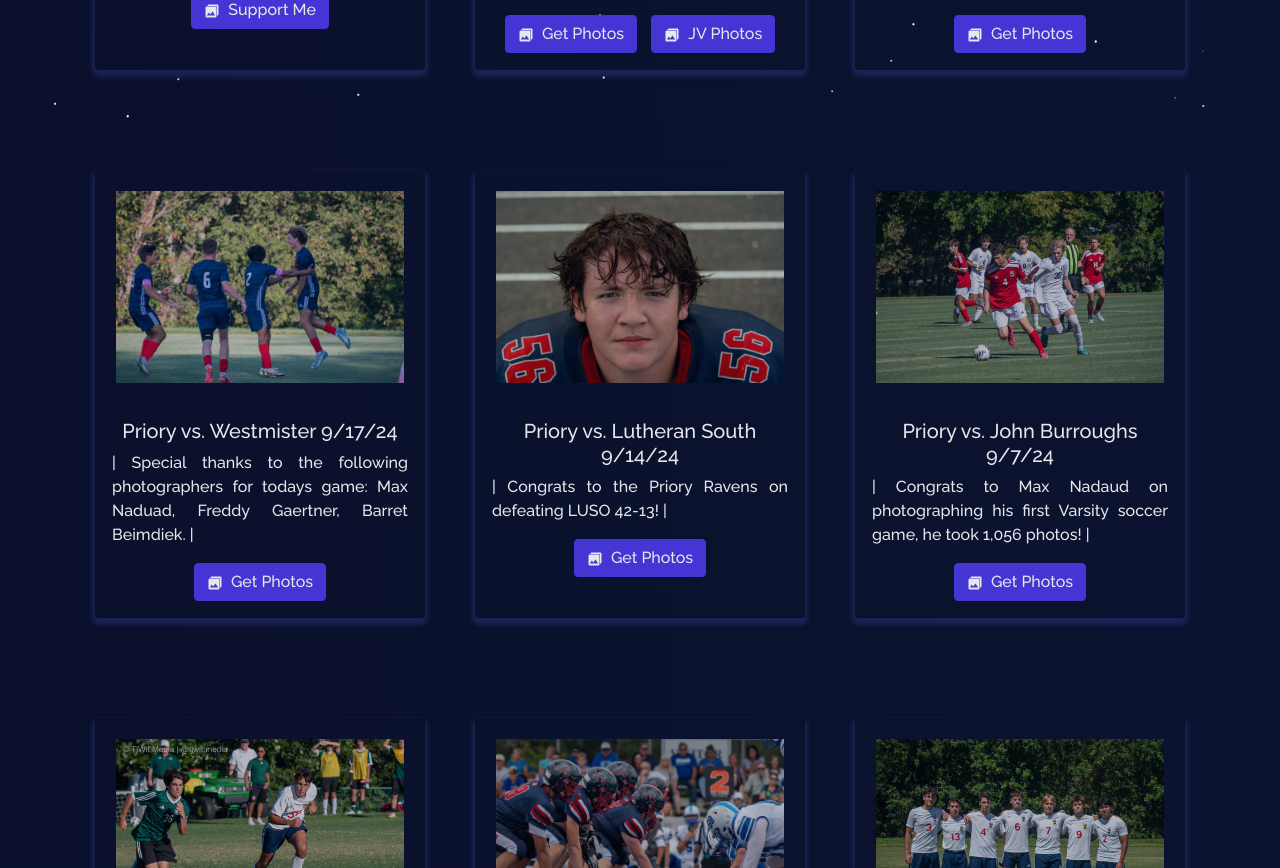
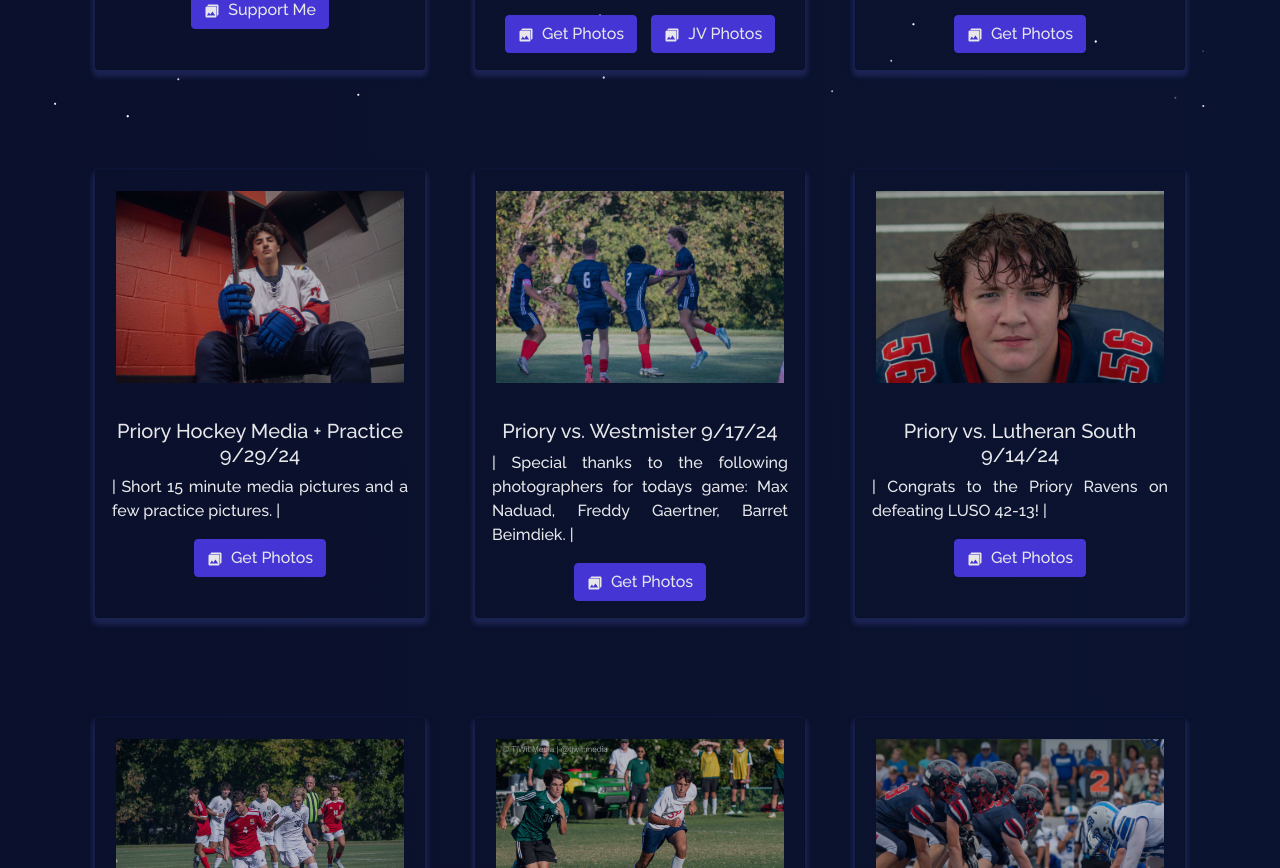
Before and after one commit to itstylerrr/tjwit.com, a React (Create React App) app: page /photos in a window 1280 px wide. Shown: the part 680-1548 px from the top of the page. Built offline with nearby package versions, Linux system fonts and the light colour scheme.

Commit message:
hockey pics

```diff
--- a/src/components/Projects/Projects.js
+++ b/src/components/Projects/Projects.js
@@ -66,6 +66,7 @@ import prioryvluso2 from "../../Assets/Photos/91424.jpg";
 import prioryvwestminster2 from "../../Assets/Photos/91724.jpg";
 import prioryvbayless2 from "../../Assets/Photos/10724.jpg";
 import salutetoservice from "../../Assets/Photos/10524.jpg";
+import hockeymediapractice from "../../Assets/Photos/92924.jpg";
 
 function Projects() {
   return (
@@ -105,6 +106,15 @@ function Projects() {
               title="Priory Salute to Service Football Game 10/05/24"
               description="| A wonderful day to honor our troops and first responders at the First Annual Salute to Service Football Game!  |"
               ghLink="https://adobe.ly/3zIr6qv"
+            />
+          </Col>
+          <Col md={4} className="project-card">
+            <ProjectCard
+              imgPath={hockeymediapractice}
+              isBlog={false}
+              title="Priory Hockey Media + Practice 9/29/24"
+              description="| Short 15 minute media pictures and a few practice pictures.  |"
+              ghLink="https://adobe.ly/4eE60Zi"
             />
           </Col>
           <Col md={4} className="project-card">
```
Also changed, not shown: src/Assets/Photos/92924.jpg (added).
